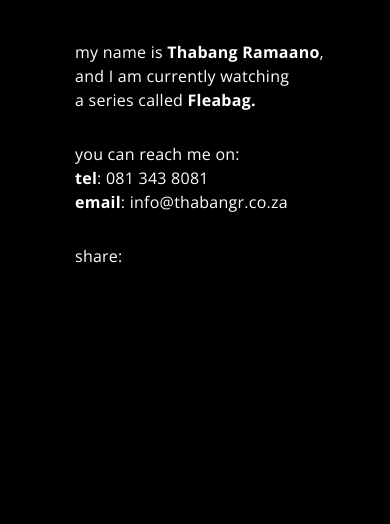
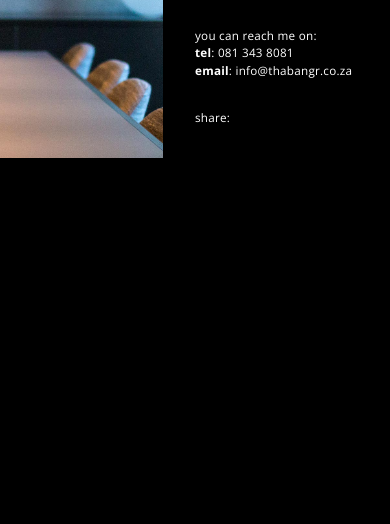
Before and after one commit to Thabang-R/aglet, a plain HTML site: page contact.html in a window 390 px wide. Shown: the part 320-844 px from the top of the page. Drawn offline with nearby package versions, Linux system fonts and the light colour scheme; some packages are replaced by stand-ins of ours; a script that the page names is missing.

Commit message:
Responsive CSS updates

```diff
--- a/contact.html
+++ b/contact.html
@@ -65,10 +65,12 @@
   <section class="page-content" id="contact">
     <div class="animated delay-800" id="thefader"></div>
     <div class="row contact-page w-100 m-0">
-      <div class="col-5 image">
-        <img class="w-100" src="dist/img/contact-image.jpg" />
+      <div class="col-5 p-0">
+        <div class="image">
+          <img class="w-100" src="dist/img/contact-image.jpg" />
+        </div>
       </div>
-      <div class="col-md-7 details">
+      <div class="details">
         <h1>hello</h1>
         <div class="paragraphs">
             <p>
--- a/dist/js/main.js
+++ b/dist/js/main.js
@@ -46,7 +46,7 @@ window.addEventListener("pageshow", function(event) {
 });
 
 /* 2. MOBILE ONLY SCRIPTS */
-var mq = window.matchMedia("@media screen and (min-width: 992px)");
+var mq = window.matchMedia("@media screen and (max-width: 991px)");
 {
   // 2.1 Slide out mobile nav when a link is clicked
   $(".nav-link").click(function() {
--- a/scss/main.scss
+++ b/scss/main.scss
@@ -1,40 +1,19 @@
 /* SCREEN SIZE BREAKPOINTS */
-// Smartphones on portrait view
-@mixin xs {
-  @media (max-width: 575px) {
-    @content;
-  }
-}
-// Small tablets and large smartphones on landscape view
+// Phones up to small tablets
 @mixin sm {
-  @media (min-width: 576px) and (max-width: 767px) {
-    @content;
-  }
-}
-@mixin max-sm {
   @media (max-width: 767px) {
     @content;
   }
 }
 // Small tablets on portrait view
 @mixin md {
-  @media (min-width: 768px) and (max-width: 991px) {
-    @content;
-  }
-}
-@mixin max-md {
-  @media (max-width: 991px) {
+  @media (min-width: 768px) {
     @content;
   }
 }
 // Tablets and small desktops
 @mixin lg {
-  @media (min-width: 992px) and (max-width: 1199px) {
-    @content;
-  }
-}
-@mixin max-lg {
-  @media (max-width: 1199px) {
+  @media (min-width: 992px) {
     @content;
   }
 }
@@ -83,33 +62,32 @@ nav#navbar-nav {
     float: right;
     list-style: none;
     margin: 5px 0;
-
-    @include max-md {
     width: 100%;
+    @include lg {
+      width: unset;
     }
   }
 
   li {
+    padding: 5px 0px;
+    display: none;
+    @include lg {
       padding: 0px 15px;
       display: inline-block;
-
-    @include max-md {
-      padding: 5px 0px;
-      display: none;
     }
 
     a {
       position: relative;
-      color: $primary;
-      text-decoration: none;
-      text-transform: lowercase;
-      font-size: 14px;
-      font-weight: map-get($font-weights, bold);
-
-      @include max-md {
       color: $secondary;
       font-size: 30px;
       font-weight: map-get($font-weights, heavy);
+      text-decoration: none;
+      text-transform: lowercase;
+
+      @include lg {
+        color: $primary;
+        font-size: 14px;
+        font-weight: map-get($font-weights, bold);
       }
 
       &.active::after {
@@ -128,10 +106,10 @@ nav#navbar-nav {
         left: 0px;
         width: 0px;
         bottom: -5px;
-        background: white;
+        background: $secondary;
         transition: width 300ms;
-        @include max-md {
-          background: black;
+        @include lg {
+          background: $primary;
         }
       }
     }
@@ -173,10 +151,7 @@ nav#navbar-nav {
   }
 
   #navbar-collapse {
-    @include max-sm {
     width: 100%;
-    }
-    @include max-md {
     display: block;
     visibility: hidden;
     position: fixed;
@@ -189,9 +164,17 @@ nav#navbar-nav {
     transition: all 0.5s;
     animation: ease-out;
     z-index: 9;
-    }
+
     @include md {
       width: 80%;
+    }
+    @include lg {
+      visibility: visible;
+      position: unset;
+      background: unset;
+      height: unset;
+      padding: unset;
+      transform: none;
     }
   }
   #navbar-collapse.show {
@@ -200,9 +183,10 @@ nav#navbar-nav {
     animation: ease-out;
 
     li {
-      @include max-md {
       display: block;
       transform: translate3d(5%, 0, 0);
+      @include lg {
+        transform: none;
       }
     }
   }
@@ -223,27 +207,27 @@ nav#navbar-nav {
   width: 100%;
   -webkit-overflow-scrolling: touch;
   display: flex;
+  padding: 0px;
+  overflow-x: hidden;
+  cursor: grab;
+
+  @include lg {
     overflow-x: scroll;
     padding: 25vh 0px 15vh 0px;
-  cursor: grab;
-
-  @include max-md {
-    padding: 0px;
-    overflow-x: hidden;
   }
-  @include lg {
+  @include xl {
     padding: 30vh 0px 15vh 0px;
   }
 
   .wrapper {
-    display: flex;
+    display: block;
     flex-direction: row;
     align-items: flex-start;
     flex-wrap: nowrap;
     width: auto;
 
-    @include max-md {
-      display: block;
+    @include lg {
+      display: flex;
     }
   }
 
@@ -257,11 +241,11 @@ nav#navbar-nav {
     outline: none;
     background: unset;
     border: none;
-    width: 34vw;
+    width: 100%;
     opacity: 0;
 
-    @include max-md {
-      width: 100%;
+    @include lg {
+      width: 34vw;
     }
 
     a {
@@ -284,30 +268,32 @@ nav#navbar-nav {
     .caption {
       padding: 0px 25px;
       cursor: grab;
+      top: 35%;
+      position: absolute;
 
-      @include max-md {
-        position: absolute;
-        top: 35%;
+      @include lg {
+        position: unset;
+        top: unset;
       }
 
       h2 {
         margin: 20px 0 10px;
         font-weight: map-get($font-weights, heavy);
+        font-size: 7vw;
+
+        @include lg {
           font-size: 1.5vw;
-
-        @include max-md {
-          font-size: 7vw;
         }
       }
       h3 {
         margin: 0px;
+        color: $primary;
+        font-size: 3.25vw;
+        font-weight: map-get($font-weights, normal);
+
+        @include lg {
           color: $tertiary;
           font-size: 1.2vw;
-        font-weight: map-get($font-weights, normal);
-
-        @include max-md {
-          font-size: 3.25vw;
-          color: $primary;
         }
       }
     }
@@ -340,62 +326,79 @@ nav#navbar-nav {
 
 /* CONTACT PAGE */
 #contact {
-  padding: 100px 100px 0px;
+  padding: 120px 0px;
 
-  @include max-md {
-    padding: 60px 0px;
+  @include lg {
+    padding: 140px;
   }
 
   .contact-page {
     .image {
-      @include max-sm {
       background-image: url("../img/contact-image.jpg");
       background-size: cover;
       background-repeat: no-repeat;
       background-position: top left;
-        height: 30vh;
+      padding-bottom: 220%;
 
-        @include max-md {
-          height: 30vh;
+      @include lg {
+        padding-bottom: 0px;
+        background-image: unset;
       }
 
       img {
-          @include max-md {
         display: none;
+        @include lg {
+          display: block;
         }
       }
     }
   }
+
   .details {
-      @include max-md {
+    margin-left: 10vw;
+    margin-top: -88%;
+    width: 100%;
+    z-index: 1;
+    @include lg {
+      margin-left: unset;
+      margin-top: unset;
+      width: 58%;
     }
-    }
+    h1 {
+      color: #202020;
+      font-size: 24vw;
+      margin-top: 0vh;
+      margin-left: 5vw;
+      margin-bottom: 0vh;
+      font-weight: map-get($font-weights, bold);
+
+      @include md {
+        margin-top: 0px;
+        margin-left: 0px;
       }
 
-  h1 {
-    font-size: 13vw;
-    color: #202020;
-    margin-top: 30px;
-    margin-left: -250px;
-    font-weight: map-get($font-weights, bold);
-
-    @include max-md {
-      font-size: 24vw;
-      margin-top: -150px;
-      margin-left: 50px;
-      margin-bottom: 10vh;
-    }
-
-    @include md {
-      margin-top: 100px;
-      margin-left: -200px;
+      @include lg {
+        font-size: 14vw;
+        margin-left: -16vw;
+        margin-bottom: unset;
       }
     }
     .paragraphs {
+      padding-left: 40vw;
+      padding-right: 15px;
+      @include lg {
+        padding-left: unset;
         margin-left: 60px;
+      }
+    }
+    p,
+    .share-buttons {
+      margin-bottom: 30px;
+      font-size: 3vw;
 
-    p {
-      margin-bottom: 30px;
+      @include md {
+        font-size: 16px;
+      }
 
       a {
         color: $primary;
```
Also changed, not shown: dist/css/main.css, 1 other file. Lines whose indentation alone changed are shown as unchanged.
